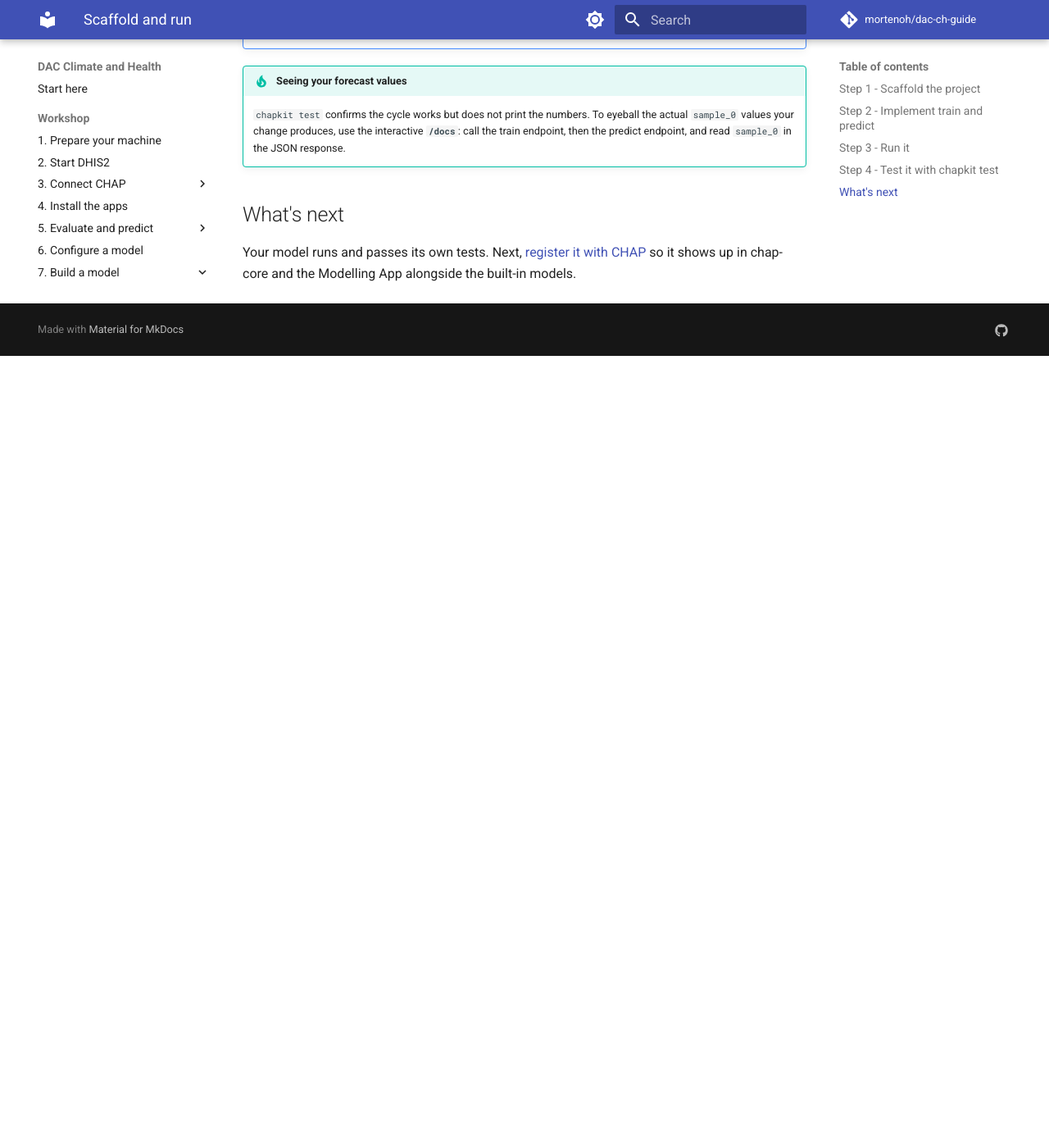
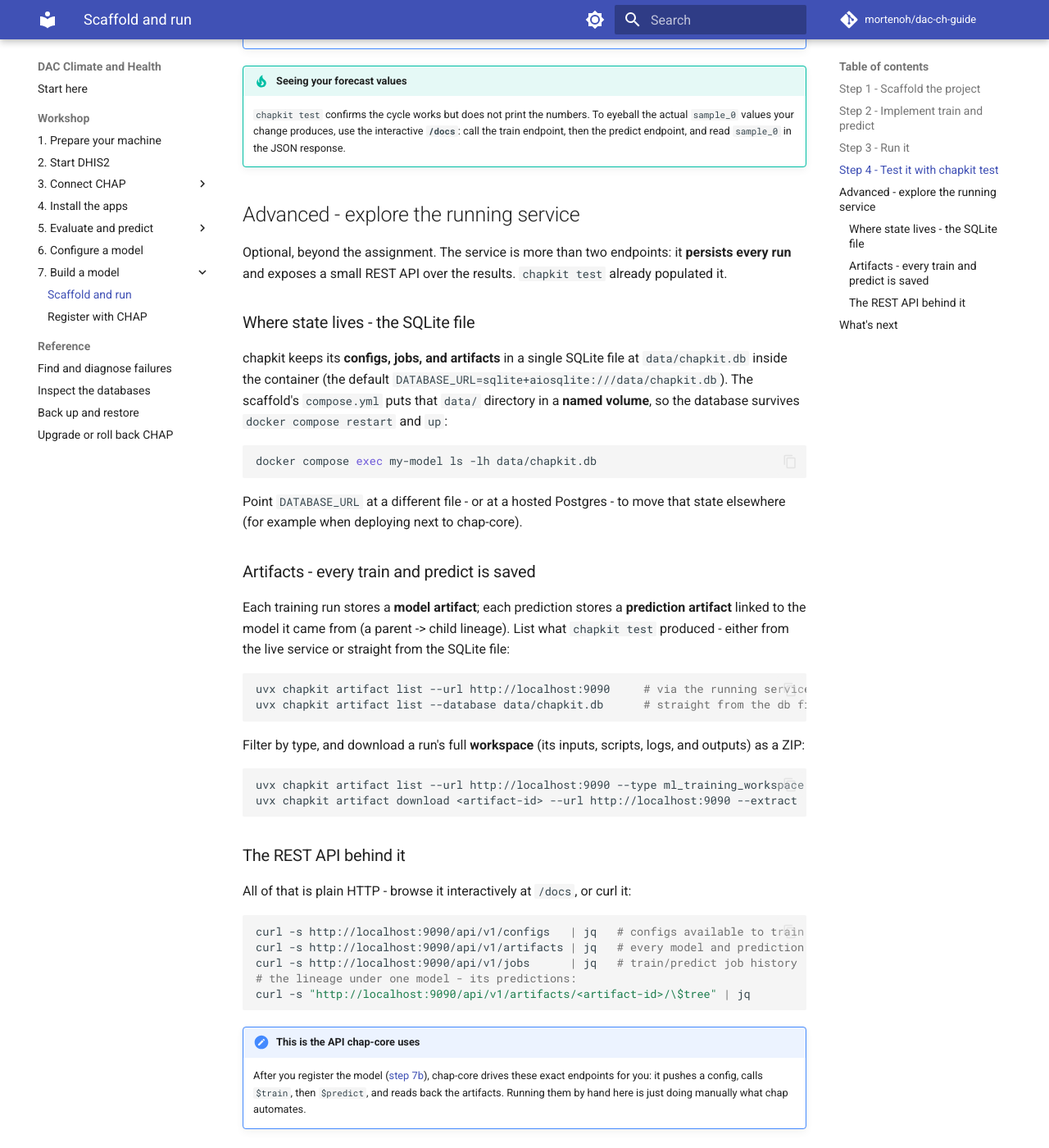
Before and after one commit to mortenoh/dac-ch-guide, an MkDocs documentation site: the page built from docs/modelling/chapkit-scaffold.md, in a window 1280 px wide and 1400 px high, scrolled down 2912 px. Shown: the whole window at 82% size. Built offline with MkDocs 1.6.1 and Material for MkDocs 9.7.7, drawn with Linux system fonts in a browser that asks for light colours; comment, search, counter and statistics services are not loaded; before the commit the page ends 3346 px from its top, so only the background shows below that.

Commit message:
docs: add advanced section on chapkit artifacts API and sqlite state

````diff
--- a/docs/modelling/chapkit-scaffold.md
+++ b/docs/modelling/chapkit-scaffold.md
@@ -131,6 +131,61 @@ uvx chapkit test --configs 2 --trainings 2 --predictions 5 --rows 250 --verbose
     actual `sample_0` values your change produces, use the interactive **`/docs`**: call the
     train endpoint, then the predict endpoint, and read `sample_0` in the JSON response.
 
+## Advanced - explore the running service
+
+Optional, beyond the assignment. The service is more than two endpoints: it **persists every
+run** and exposes a small REST API over the results. `chapkit test` already populated it.
+
+### Where state lives - the SQLite file
+
+chapkit keeps its **configs, jobs, and artifacts** in a single SQLite file at `data/chapkit.db`
+inside the container (the default `DATABASE_URL=sqlite+aiosqlite:///data/chapkit.db`). The
+scaffold's `compose.yml` puts that `data/` directory in a **named volume**, so the database
+survives `docker compose restart` and `up`:
+
+```bash
+docker compose exec my-model ls -lh data/chapkit.db
+```
+
+Point `DATABASE_URL` at a different file - or at a hosted Postgres - to move that state
+elsewhere (for example when deploying next to chap-core).
+
+### Artifacts - every train and predict is saved
+
+Each training run stores a **model artifact**; each prediction stores a **prediction artifact**
+linked to the model it came from (a parent -> child lineage). List what `chapkit test` produced -
+either from the live service or straight from the SQLite file:
+
+```bash
+uvx chapkit artifact list --url http://localhost:9090     # via the running service
+uvx chapkit artifact list --database data/chapkit.db      # straight from the db file
+```
+
+Filter by type, and download a run's full **workspace** (its inputs, scripts, logs, and outputs)
+as a ZIP:
+
+```bash
+uvx chapkit artifact list --url http://localhost:9090 --type ml_training_workspace
+uvx chapkit artifact download <artifact-id> --url http://localhost:9090 --extract
+```
+
+### The REST API behind it
+
+All of that is plain HTTP - browse it interactively at `/docs`, or curl it:
+
+```bash
+curl -s http://localhost:9090/api/v1/configs   | jq   # configs available to train against
+curl -s http://localhost:9090/api/v1/artifacts | jq   # every model and prediction
+curl -s http://localhost:9090/api/v1/jobs      | jq   # train/predict job history
+# the lineage under one model - its predictions:
+curl -s "http://localhost:9090/api/v1/artifacts/<artifact-id>/\$tree" | jq
+```
+
+!!! note "This is the API chap-core uses"
+    After you register the model ([step 7b](chapkit-register.md)), chap-core drives these exact
+    endpoints for you: it pushes a config, calls `$train`, then `$predict`, and reads back the
+    artifacts. Running them by hand here is just doing manually what chap automates.
+
 ## What's next
 
 Your model runs and passes its own tests. Next, [register it with CHAP](chapkit-register.md) so
````
